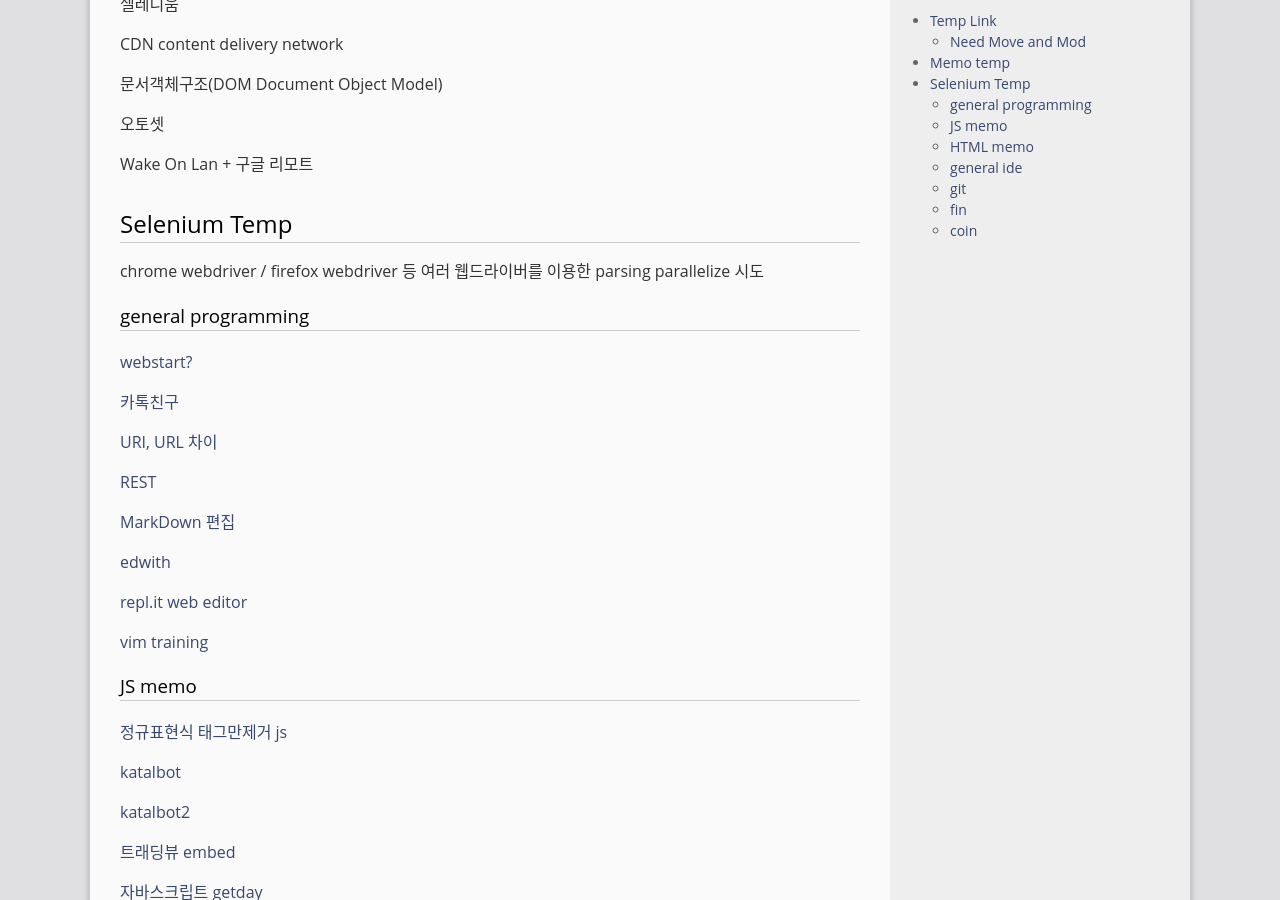
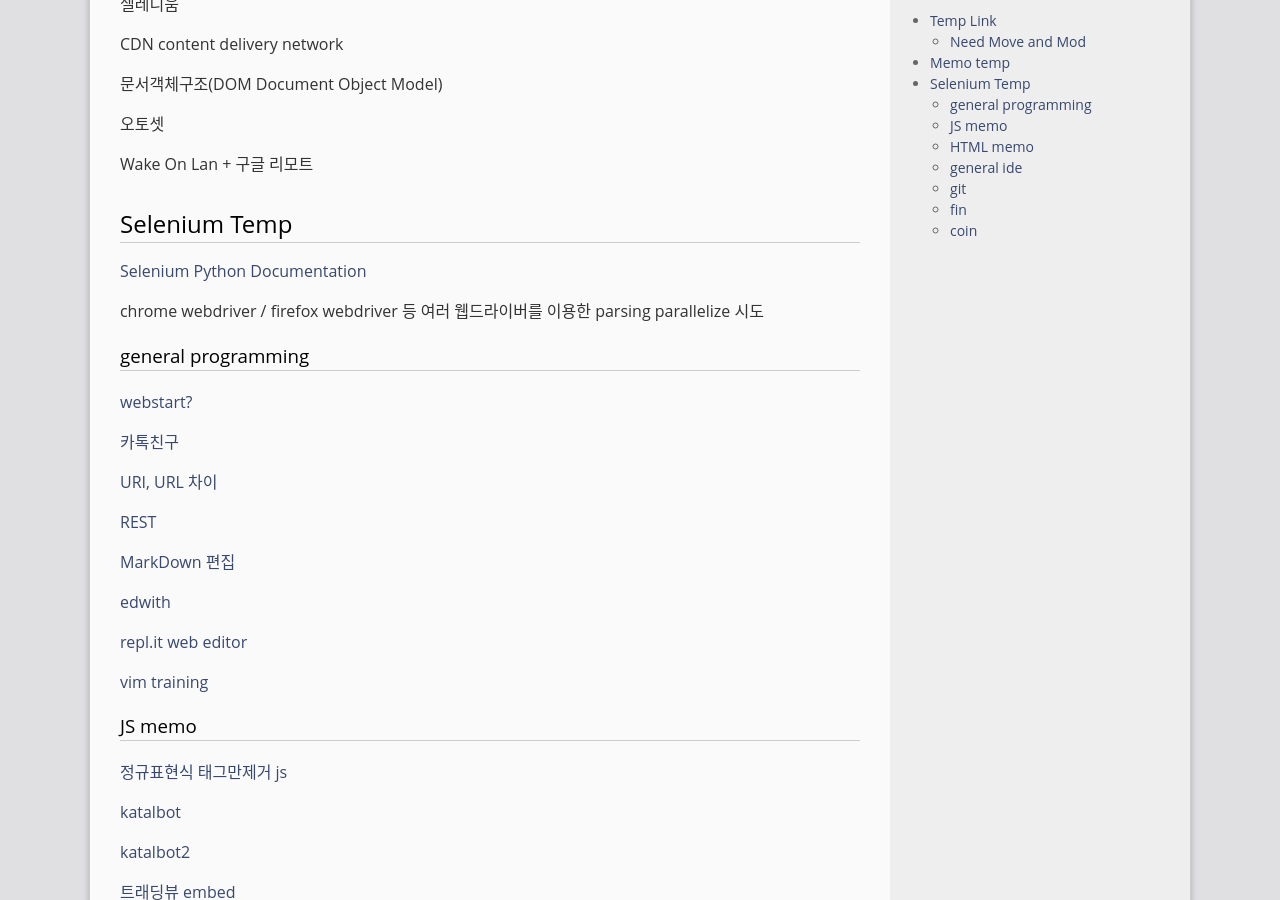
Before and after one commit to gloomydumber/copy, a Jekyll site: the page built from _posts/2020-03-01-TempLink.md, in a window 1280 px wide and 900 px high, scrolled down 2525 px. Built offline with Jekyll 4.4.1, drawn with Linux system fonts in a browser that asks for light colours; comment, search, counter and statistics services are not loaded.

Commit message:
PostModded

```diff
--- a/_posts/2020-03-01-TempLink.md
+++ b/_posts/2020-03-01-TempLink.md
@@ -122,6 +122,8 @@ CDN content delivery network
 Wake On Lan + 구글 리모트
 
 ## Selenium Temp
+
+[Selenium Python Documentation](https://selenium-python.readthedocs.io/api.html#module-selenium.webdriver.firefox.options){: target="\_blank"}
 
 chrome webdriver / firefox webdriver 등 여러 웹드라이버를 이용한 parsing parallelize 시도
 
```
